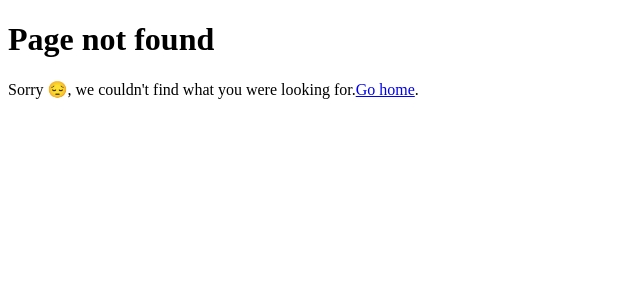
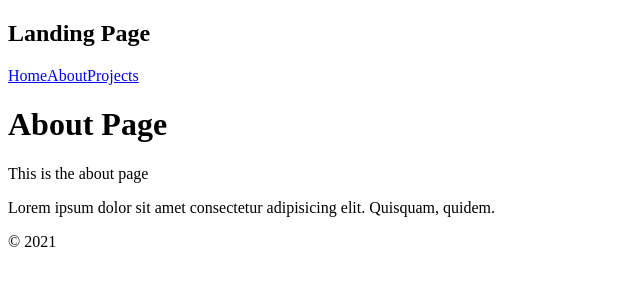
Before and after one commit to Colty1999/Gatsby_Landing_Page, a Gatsby site: page /about in a window 1280 px wide. Before the commit this address had no page. Shown: the whole page, without its empty margins (0-640 px from the left). Built offline with nearby package versions, Linux system fonts and the light colour scheme; Gatsby itself is replaced by a stand-in of ours.

Commit message:
layout template added

```diff
--- /dev/null
+++ b/src/components/layout.tsx
@@ -0,0 +1,18 @@
+import React from 'react';
+import Navbar from './navbar';
+
+const Layout: React.FC<{children: React.ReactNode}> = ({children}) => {
+    return (
+        <div className='layout'>
+            <Navbar />
+            <div className='content'>
+                {children}
+            </div>
+            <footer>
+                <p>© 2021</p>
+            </footer>
+        </div>
+    );
+};
+
+export default Layout;
--- a/src/pages/404.tsx
+++ b/src/pages/404.tsx
@@ -1,8 +1,10 @@
 import * as React from "react"
 import { Link, HeadFC, PageProps } from "gatsby"
+import Layout from "../components/layout"
 
 const NotFoundPage: React.FC<PageProps> = () => {
   return (
+    <Layout>
       <main>
         <h1>Page not found</h1>
         <p>
@@ -10,6 +12,7 @@ const NotFoundPage: React.FC<PageProps> = () => {
           <Link to="/">Go home</Link>.
         </p>
       </main>
+    </Layout>
   )
 }
 
--- /dev/null
+++ b/src/pages/about.tsx
@@ -0,0 +1,19 @@
+import React from 'react';
+import { HeadFC, PageProps } from "gatsby"
+import Layout from "../components/layout"
+
+const AboutPage: React.FC<PageProps> = () => {
+  return (
+    <Layout>
+        <div>
+            <h1>About Page</h1>
+            <p>This is the about page</p>
+            <p>Lorem ipsum dolor sit amet consectetur adipisicing elit. Quisquam, quidem.</p>
+        </div>
+    </Layout>
+  )
+}
+
+export default AboutPage
+
+export const Head: HeadFC = () => <title>About Page</title>
```
Also changed, not shown: src/pages/index.tsx (+5 -2 lines), src/pages/projects/index.tsx (added, +19 -0 lines). Lines whose indentation alone changed are shown as unchanged.
